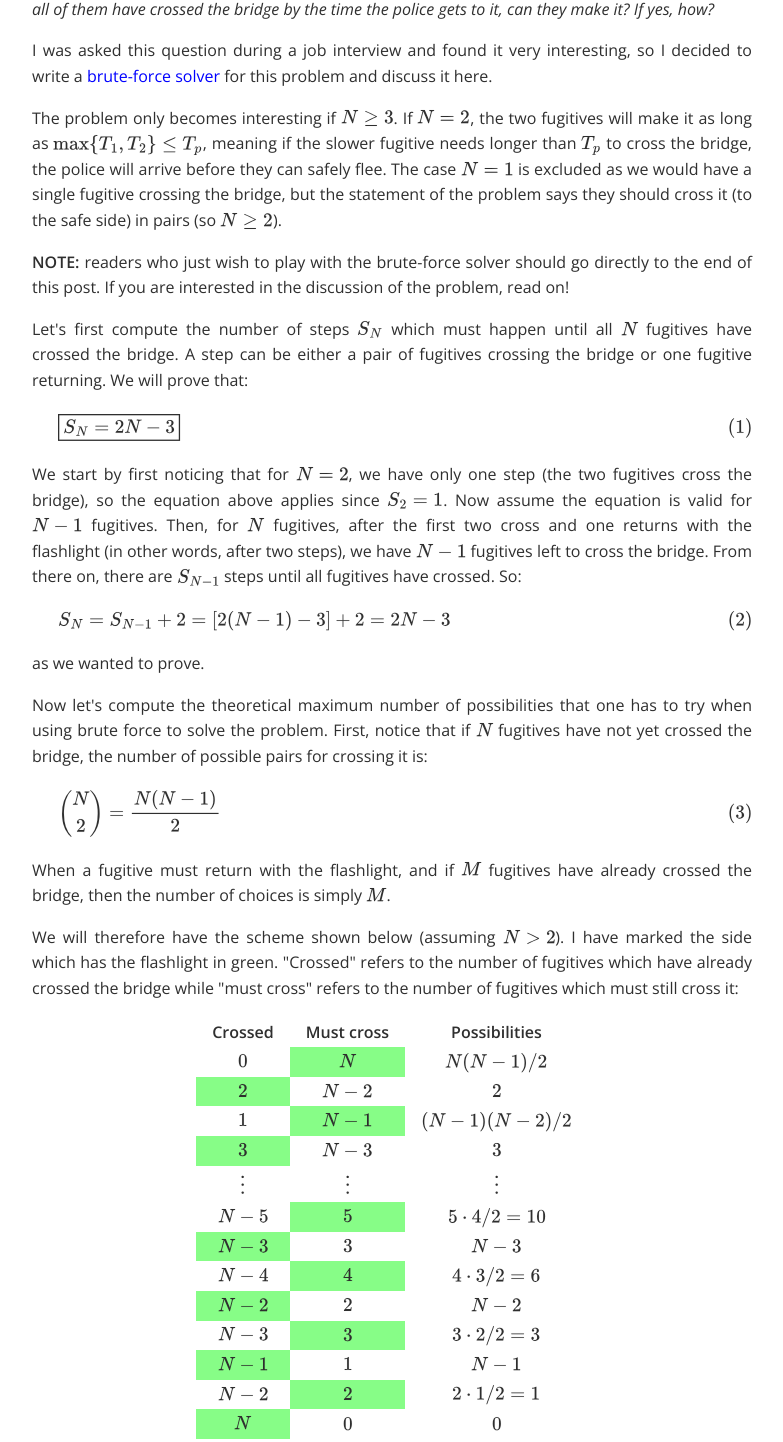
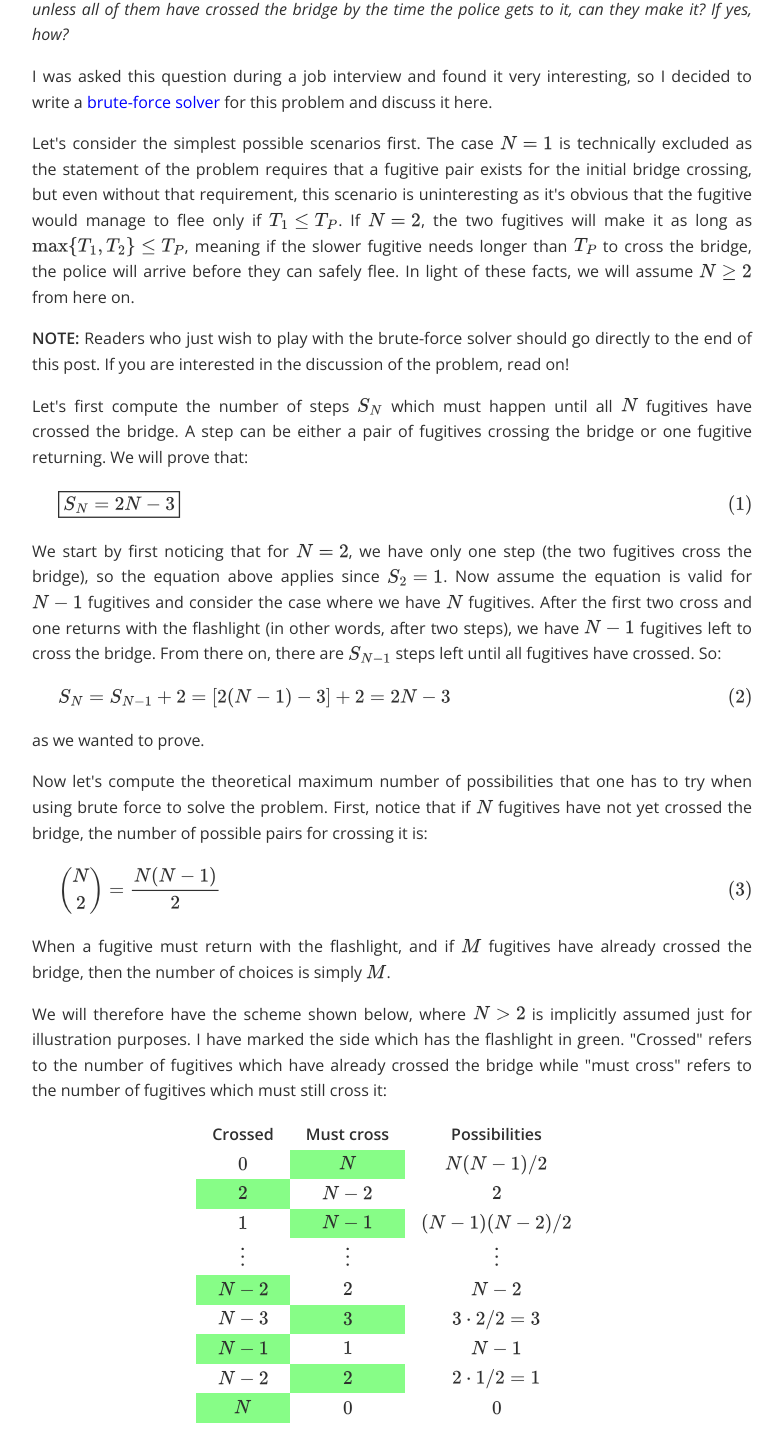
Before and after one commit to dassencio/blog, a Vue app: page /3 in a window 1280 px wide. Shown: the part 510-1952 px from the top of the page, without its empty margins (248-1031 px from the left). Built offline with nearby package versions, Linux system fonts and the light colour scheme.

Commit message:
Improve post text

```diff
--- a/src/posts/3.vue
+++ b/src/posts/3.vue
@@ -22,7 +22,7 @@
 
   <p>
     <i>
-      If the police is $T_p$ minutes behind the prisoners, and assuming they can
+      If the police is $T_P$ minutes behind the prisoners, and assuming they can
       no longer safely escape unless all of them have crossed the bridge by the
       time the police gets to it, can they make it? If yes, how?
     </i>
@@ -38,16 +38,19 @@
   </p>
 
   <p>
-    The problem only becomes interesting if $N \ge 3$. If $N = 2$, the two
-    fugitives will make it as long as $\max\{T_1, T_2\} \le T_p$, meaning if the
-    slower fugitive needs longer than $T_p$ to cross the bridge, the police will
-    arrive before they can safely flee. The case $N = 1$ is excluded as we would
-    have a single fugitive crossing the bridge, but the statement of the problem
-    says they should cross it (to the safe side) in pairs (so $N \ge 2$).
+    Let's consider the simplest possible scenarios first. The case $N = 1$ is
+    technically excluded as the statement of the problem requires that a
+    fugitive pair exists for the initial bridge crossing, but even without that
+    requirement, this scenario is uninteresting as it's obvious that the
+    fugitive would manage to flee only if $T_1 \leq T_P$. If $N = 2$, the two
+    fugitives will make it as long as $\max\{T_1, T_2\} \le T_P$, meaning if the
+    slower fugitive needs longer than $T_P$ to cross the bridge, the police will
+    arrive before they can safely flee. In light of these facts, we will assume
+    $N \ge 2$ from here on.
   </p>
 
   <p>
-    <b>NOTE:</b> readers who just wish to play with the brute-force solver
+    <b>NOTE:</b> Readers who just wish to play with the brute-force solver
     should go directly to the end of this post. If you are interested in the
     discussion of the problem, read on!
   </p>
@@ -63,11 +66,11 @@
   <p>
     We start by first noticing that for $N = 2$, we have only one step (the two
     fugitives cross the bridge), so the equation above applies since $S_2 = 1$.
-    Now assume the equation is valid for $N - 1$ fugitives. Then, for $N$
-    fugitives, after the first two cross and one returns with the flashlight (in
-    other words, after two steps), we have $N - 1$ fugitives left to cross the
-    bridge. From there on, there are $S_{N - 1}$ steps until all fugitives have
-    crossed. So:
+    Now assume the equation is valid for $N - 1$ fugitives and consider the case
+    where we have $N$ fugitives. After the first two cross and one returns with
+    the flashlight (in other words, after two steps), we have $N - 1$ fugitives
+    left to cross the bridge. From there on, there are $S_{N - 1}$ steps left
+    until all fugitives have crossed. So:
   </p>
 
   <EquationBlock>
@@ -93,10 +96,11 @@
   </p>
 
   <p>
-    We will therefore have the scheme shown below (assuming $N \gt 2$). I have
-    marked the side which has the flashlight in green. "Crossed" refers to the
-    number of fugitives which have already crossed the bridge while "must cross"
-    refers to the number of fugitives which must still cross it:
+    We will therefore have the scheme shown below, where $N \gt 2$ is implicitly
+    assumed just for illustration purposes. I have marked the side which has the
+    flashlight in green. "Crossed" refers to the number of fugitives which have
+    already crossed the bridge while "must cross" refers to the number of
+    fugitives which must still cross it:
   </p>
 
   <MultiModeGrid mode="table" :columns="3">
@@ -112,21 +116,9 @@
     <span>$1$</span>
     <span class="highlight">$N - 1$</span>
     <span>$(N - 1)(N - 2) / 2$</span>
-    <span class="highlight">$3$</span>
-    <span>$N - 3$</span>
-    <span>$3$</span>
     <span>$\vdots$</span>
     <span>$\vdots$</span>
     <span>$\vdots$</span>
-    <span>$N - 5$</span>
-    <span class="highlight">$5$</span>
-    <span>$5 \cdot 4 / 2 = 10$</span>
-    <span class="highlight">$N - 3$</span>
-    <span>$3$</span>
-    <span>$N - 3$</span>
-    <span>$N - 4$</span>
-    <span class="highlight">$4$</span>
-    <span>$4 \cdot 3 / 2 = 6$</span>
     <span class="highlight">$N - 2$</span>
     <span>$2$</span>
     <span>$N - 2$</span>
@@ -145,8 +137,8 @@
   </MultiModeGrid>
 
   <p>
-    The maximum number of moves $P_N$ which a brute-force solver must simulate
-    is therefore:
+    The theoretical maximum number of moves $P_N$ which a brute-force solver may
+    have to simulate is therefore:
   </p>
 
   <!-- prettier-ignore -->
@@ -189,25 +181,25 @@
   </MultiModeGrid>
 
   <p>
-    From the numbers above and from equation \eqref{num_possibilities}, it is
-    clear that the computational work required to simulate all possibilities
-    grows extremely fast ($N!$ grows much faster than both $2^{N - 1}$ and $N$).
-    This will impose a limitation on how many fugitives ($N$) we can have when
-    trying to solve the problem using brute force. The solver can be made more
-    efficient, however, if it uses recursion and only keeps on going down a
-    given branch of possibilities as long as the total crossing time has not yet
-    exceeded the police time on that branch. Also, the solver can be made more
-    efficient by not distinguishing between fugitives which take the same time
-    to cross the bridge.
+    The numbers above indicate that the computational work required to simulate
+    all possibilities grows extremely fast, which is to be expected from
+    equation \eqref{num_possibilities} since $N!$ grows much faster than both
+    $2^{N - 1}$ and $N$. This will impose limitations on the maximum number of
+    fugitives we can handle when trying to solve the problem using brute force,
+    but this limitation can be partially circumvented by ignoring moves which
+    would exceed the police time, eliminating entire subtrees of possibilities
+    which would never lead to a solution. The total number of possibilities to
+    consider is also further reduced by not distinguishing between fugitives
+    which take the same time to cross the bridge.
   </p>
 
   <p>
     Now, to the brute-force solver! On the text fields below, enter the times
     taken by each fugitive to cross the bridge and the time the police will take
-    to reach it. The values must be separated by commas (the values already
-    entered are the ones I was given in my job interview). If two or more
-    fugitives take the same amount of time to cross the bridge, the solver will
-    not differentiate between them when computing solutions.
+    to reach it. The values already entered are the ones I was given in my job
+    interview. If two or more fugitives take the same amount of time to cross
+    the bridge, the solver will not differentiate between them when computing
+    solutions.
   </p>
 
   <ResponsiveForm class="solver">
```
